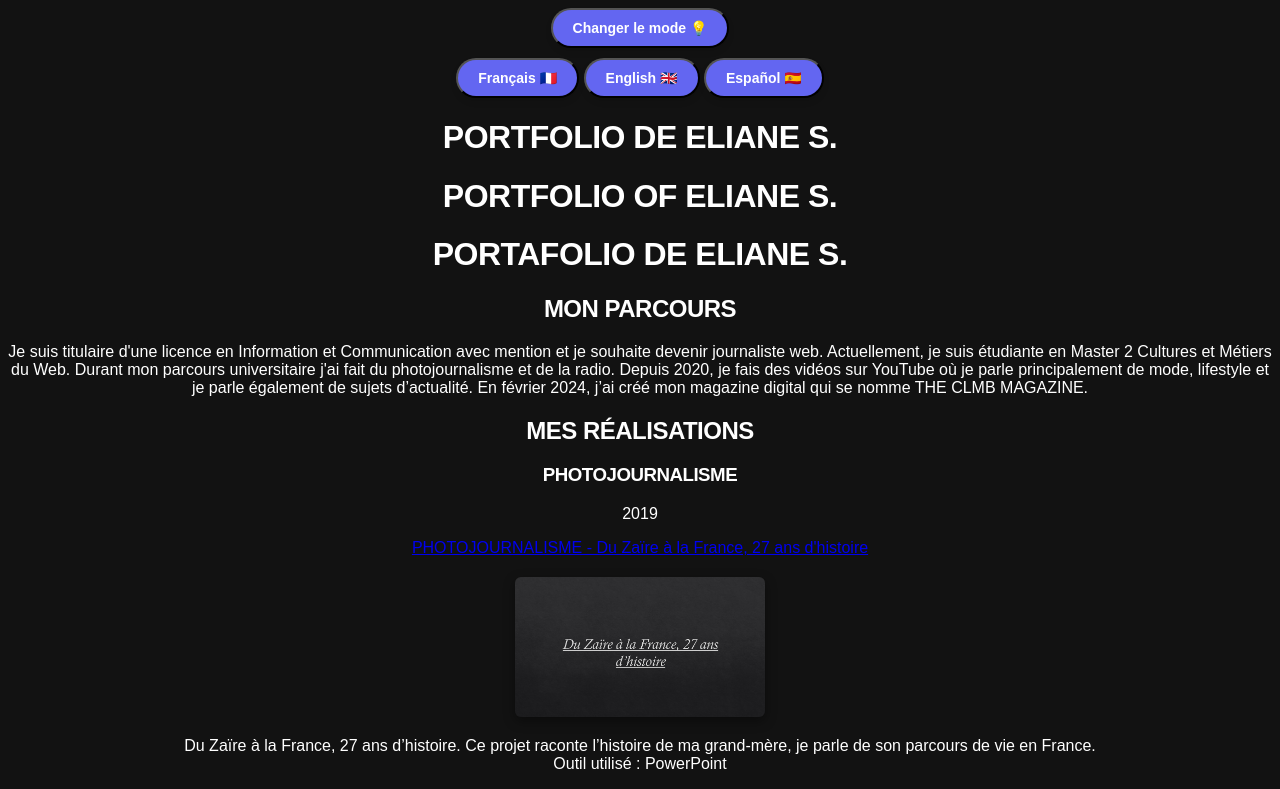
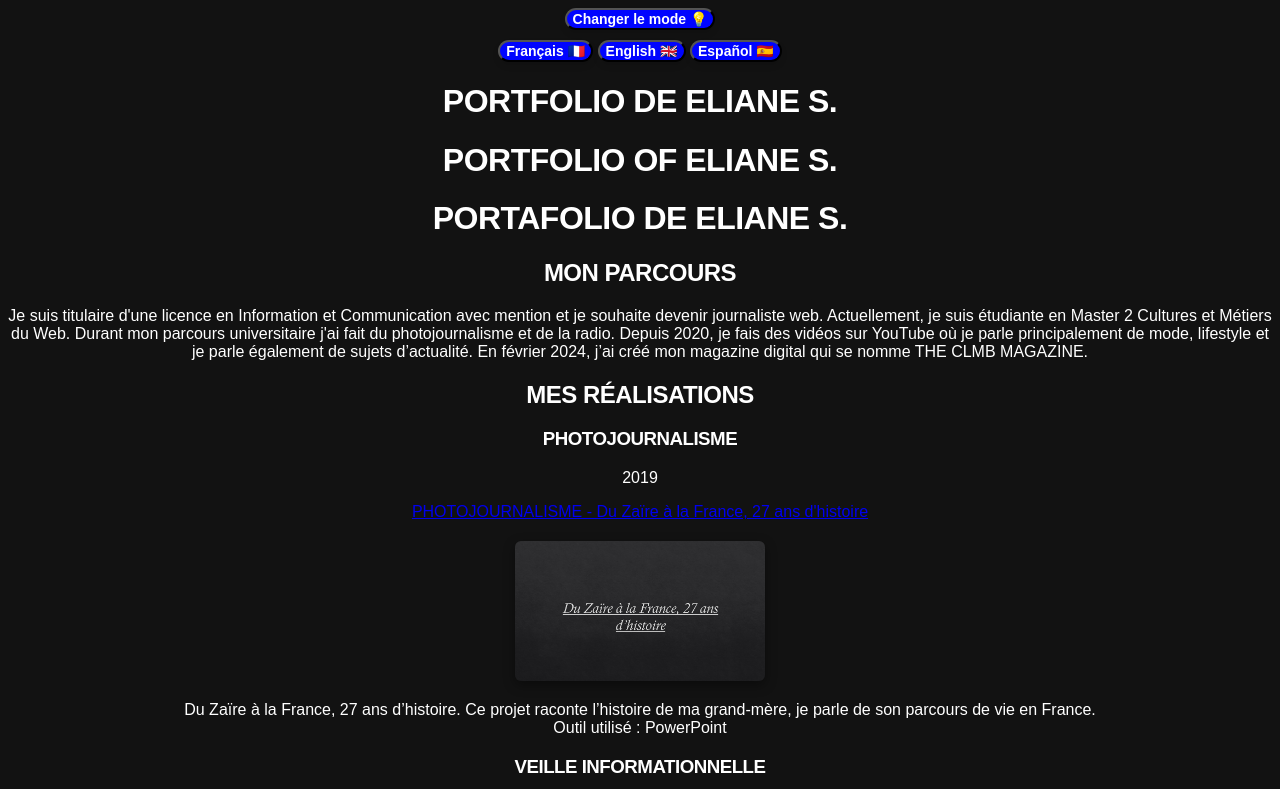
Before and after one commit to lbelianee/lbelianeportfolio, a plain HTML site: page index.html in a window 1280 px wide. Shown: the top 789 px of the page. Drawn offline with Linux system fonts and the light colour scheme.

Commit message:
Update style.css
Signed-off-by: lbelianee <lb.elianee@gmail.com>

```diff
--- a/style.css
+++ b/style.css
@@ -94,9 +94,8 @@ img:hover {
 }
 
 button, .btn-langue, .btn-mode {
-    background-color: #6366f1;
+    background-color: #0004ff;
     color: white; /
-    border: none;
     padding: 10px 20px;
     font-size: 14px;
     font-weight: bold;
```
